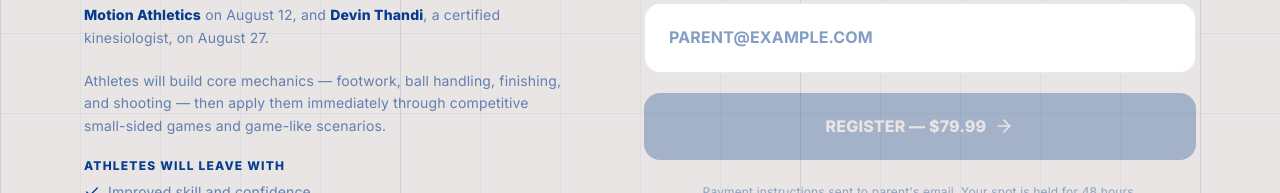
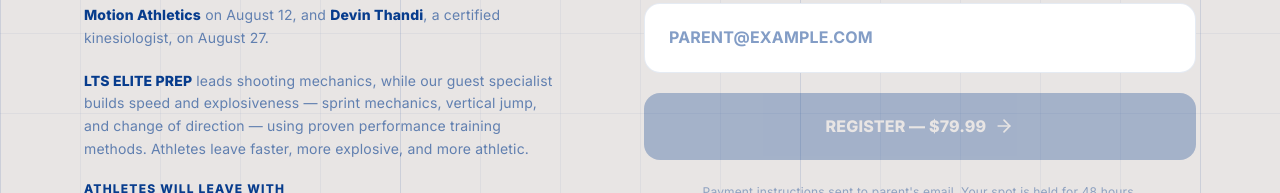
Before and after one commit to vantivemedia/LTS, a Next.js app: page /workshop in a window 1280 px wide. Shown: the part 607-800 px from the top of the page. Built offline with nearby package versions, Linux system fonts and the light colour scheme; no server answers.

Commit message:
updated workshop page

```diff
--- a/app/workshop/page.tsx
+++ b/app/workshop/page.tsx
@@ -49,8 +49,9 @@
       </p>
 
       <p className="text-sm leading-relaxed" style={{ color: `${BLUE}99` }}>
-        Athletes will build core mechanics — footwork, ball handling, finishing, and shooting — then apply
-        them immediately through competitive small-sided games and game-like scenarios.
+        <strong className="font-black" style={{ color: BLUE }}>LTS ELITE PREP</strong> leads shooting mechanics, while our guest specialist builds
+        speed and explosiveness — sprint mechanics, vertical jump, and change of direction — using proven
+        performance training methods. Athletes leave faster, more explosive, and more athletic.
       </p>
 
       <div>
```
